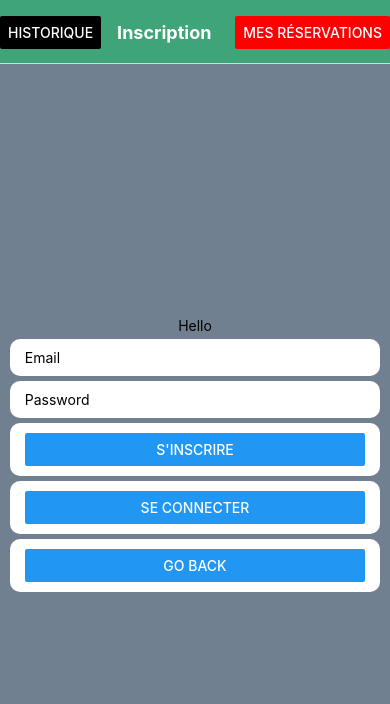
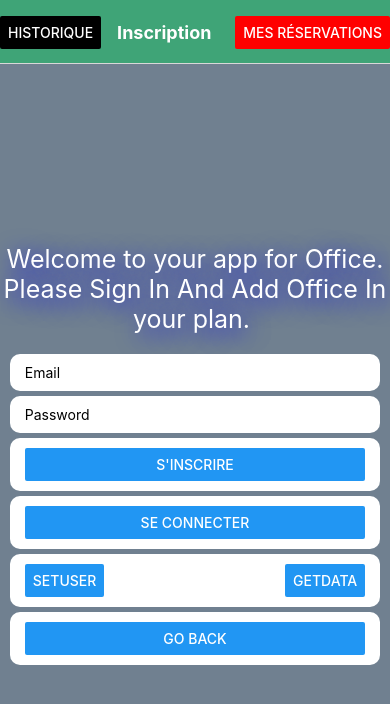
Before and after one commit to camara92/deskreactnativeapp, a React Native app: screen /FirestoreAuth in a window 390 px wide. Shown: the top 704 px of the page. Built offline with nearby package versions, Linux system fonts and the light colour scheme.

Commit message:
ajout de la collection data office et data set des User depuis la collection firestore

```diff
--- a/routes/AppNav.js
+++ b/routes/AppNav.js
@@ -1,7 +1,14 @@
 import React, {useState, useEffect} from 'react';
 import type {Node} from 'react';
 import {
-  SafeAreaView,ScrollView,StatusBar,StyleSheet,Text,useColorScheme,View,Button,
+  SafeAreaView,
+  ScrollView,
+  StatusBar,
+  StyleSheet,
+  Text,
+  useColorScheme,
+  View,
+  Button,
 } from 'react-native';
 import {NavigationContainer} from '@react-navigation/native';
 import {createNativeStackNavigator} from '@react-navigation/native-stack';
@@ -13,11 +20,13 @@ import {HeaderButtons, Item} from 'react-navigation-header-buttons';
 import Reservations from '../screens/Reservations';
 import CustomHeaderIcon from '../components/CustomHeaderIcon';
 import FirestoreAuth from '../screens/Auth';
+import FirestoreCollAuth from '../screens/FirestoreCollAuth';
+import FirestoreData from '../screens/FirestoreData';
+
 const Stack = createNativeStackNavigator();
 
 function AppNav({navigation}) {
   return (
-
     <NavigationContainer>
       <Stack.Navigator
         // style header
@@ -31,36 +40,22 @@ function AppNav({navigation}) {
           headerTintColor: globalStyles.white,
           // les icones à droit du header
           headerRight: () => (
-
             <Button
               style={styles.btnheader}
-
               title="Mes réservations"
               color="red"
-
               onPress={() => navigation.navigate('Cart')}
             />
-
-
           ),
           headerLeft: () => (
-
             <Button
               style={styles.btnheader}
-
               title="Historique"
               color="black"
-
               onPress={() => navigation.navigate('Reservations')}
             />
-
           ),
-
-
-        }
-
-        )}>
-
+        })}>
         <Stack.Screen
           name="FirestoreAuth"
           options={{title: '    Inscription'}}
@@ -74,8 +69,11 @@ function AppNav({navigation}) {
             title: '    Catalogue',
           }}
         />
-        <Stack.Screen name="Cart" options={{title: '        Cart'}}
-        component={Cart} />
+        <Stack.Screen
+          name="Cart"
+          options={{title: '        Cart'}}
+          component={Cart}
+        />
         <Stack.Screen
           name="Details"
           options={{title: 'Détails'}}
@@ -89,13 +87,20 @@ function AppNav({navigation}) {
           options={{title: 'Mes réservations'}}
           component={Reservations}
         />
-
-
-
+        {/* screen of Firestore Data  */}
+        <Stack.Screen
+          name="OfficeData"
+          options={{title: 'OfficeData'}}
+          component={FirestoreData}
+        />
+        {/* screen of FirestoreAuth UserCollection Data  */}
+        <Stack.Screen
+          name="DataUser"
+          options={{title: 'AuthStore'}}
+          component={FirestoreCollAuth}
+        />
       </Stack.Navigator>
     </NavigationContainer>
-
-
   );
 }
 
--- a/screens/Auth.js
+++ b/screens/Auth.js
@@ -78,11 +78,11 @@ const FirestoreAuth = ({navigation}) => {
   };
   const hanlePressAfterSign = userEmail => {
     console.log('signIn');
-    navigation.navigate('Office', {email: userEmail});
+    navigation.navigate('Landing', {email: userEmail});
   };
   return (
     <View style={styles.container}>
-      <Text>Hello</Text>
+      <Text style={styles.TextWelcome}>Welcome to your app for Office. Please Sign In And Add Office In your plan. </Text>
       <View style={styles.inputContainer}>
         <TextInput
           placeholder="Email"
@@ -113,6 +113,19 @@ const FirestoreAuth = ({navigation}) => {
             />
           </View>
         )}
+        {/* datastore button  */}
+        <View style={styles.btnNavData}>
+            <Button
+              title="SetUser"
+              onPress={SignIn}
+              onPress={() => navigation.navigate('DataUser')}
+            />
+            <Button
+              title="GetData"
+              onPress={SignIn}
+              onPress={() => navigation.navigate('OfficeData')}
+            />
+          </View>
         <View style={styles.btnNav}>
           <Button title="Go back" onPress={() => navigation.goBack()} />
         </View>
@@ -150,6 +163,29 @@ const styles = StyleSheet.create({
     fontWeight: '700',
     fontSize: 16,
   },
+  TextWelcome:{
+    color: "white",
+    marginBottom:15,
+    fontSize:25,
+    textShadowColor:"bold",
+    textShadowOffset: {width: 5, height: 5},
+    textShadowRadius: 25,
+    textShadowColor: 'blue',
+    textAlign:"center",
+
+  },
+  btnNavData: {
+    backgroundColor: 'white',
+    paddingHorizontal: 15,
+    paddingVertical: 10,
+    borderRadius: 10,
+    marginTop: 5,
+    flexDirection:"row",
+    width:"100%",
+    justifyContent:"space-between",
+
+
+  },
 });
 
 export default FirestoreAuth;
```
